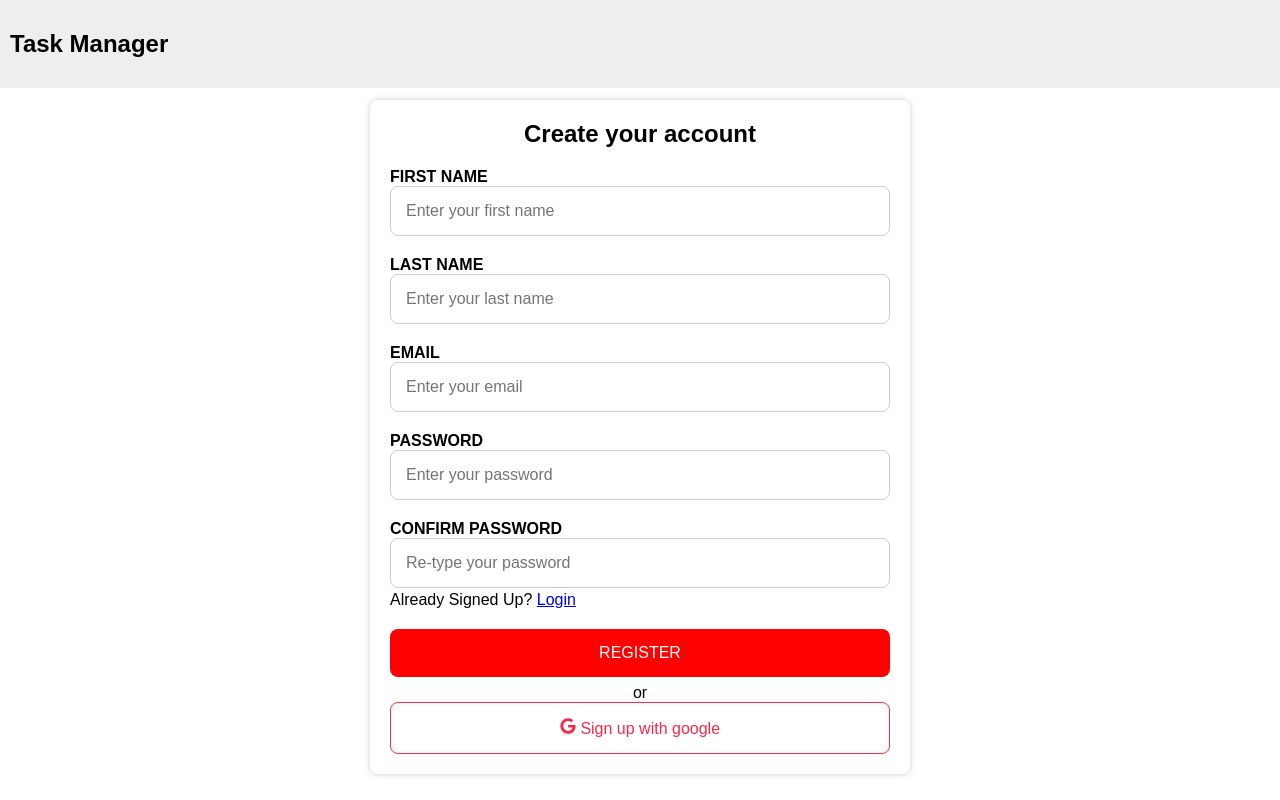
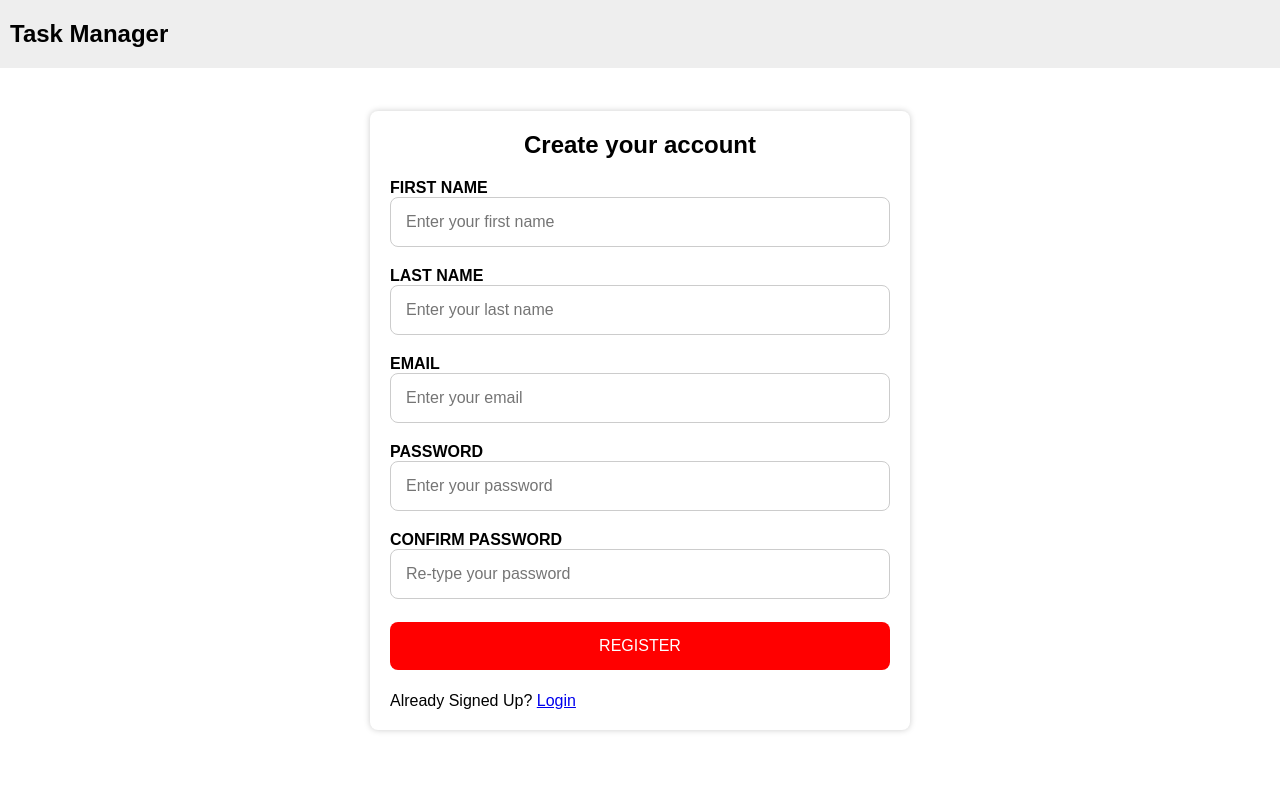
Before and after one commit to rekha0suthar/task-manager, a React (Create React App) app in the folder frontend/: page /signup in a window 1280 px wide. Built offline with nearby package versions, Linux system fonts and the light colour scheme.

Commit message:
Google authentication disabled in frontend

```diff
--- a/frontend/src/components/login/index.js
+++ b/frontend/src/components/login/index.js
@@ -61,11 +61,13 @@ const Login = () => {
         <button onClick={handleSubmit} className="login-btn">
           {loading ? 'Signing in please wait' : 'SIGNIN'}
         </button>
+        {/* Disable Google Login
         <span className="or">or</span>
         <button onClick={() => login()} className="google-btn">
           <FaGoogle />{' '}
           {loading ? 'Signing in please wait' : 'Sign in with google'}
         </button>
+        */}
 
         <span className="notreg">
           Not registered yet?{' '}
--- a/frontend/src/components/nav/nav.css
+++ b/frontend/src/components/nav/nav.css
@@ -3,7 +3,7 @@
   background-color: #eee;
   display: flex;
   justify-content: space-between;
-  padding: 10px;
+  padding: 0px 10px;
   align-items: center;
   position: fixed;
   top: 0%;
--- a/frontend/src/components/signup/index.js
+++ b/frontend/src/components/signup/index.js
@@ -99,23 +99,22 @@ const Signup = () => {
           />
         </div>
 
-        <div>
-          <div>
-            Already Signed Up? <Link to="/">Login</Link>
-          </div>
-          {/* <div>
-            <Link to="/account/forgotpassword">Forgot Password?</Link>
-          </div> */}
-        </div>
-
         <button onClick={handleOnSubmit} className="login-btn">
           {loading ? 'Registering, please wait' : 'REGISTER'}
         </button>
+        {/* Disabled Google Signup
         <span className="or">or</span>
         <button onClick={() => login()} className="google-btn">
           <FaGoogle />{' '}
           {loading ? 'Signing in, please wait' : 'Sign up with google'}
         </button>
+        */}
+        <span className="notreg">
+          Already Signed Up?{' '}
+          <Link className="signup-btn" to="/">
+            Login
+          </Link>
+        </span>
       </div>
     </div>
   );
```
